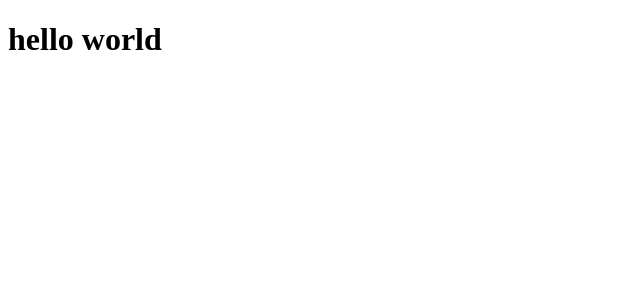
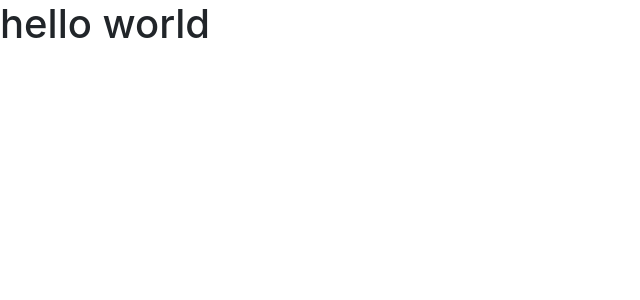
Before and after one commit to KleytonLeite/project-sds3, a React (Create React App) app in the folder frontend/: page / in a window 1280 px wide. Shown: the top 300 px of the page, without its empty margins (0-640 px from the left). Built offline with nearby package versions, Linux system fonts and the light colour scheme.

Commit message:
feat: Add booststrap

```diff
--- a/frontend/package.json
+++ b/frontend/package.json
@@ -10,6 +10,7 @@
     "@types/node": "^12.0.0",
     "@types/react": "^17.0.0",
     "@types/react-dom": "^17.0.0",
+    "bootstrap": "^4.6.0",
     "react": "^17.0.2",
     "react-dom": "^17.0.2",
     "react-scripts": "4.0.3",
--- /dev/null
+++ b/frontend/src/assets/CSS/styles.css
@@ -0,0 +1,32 @@
+@import url('https://fonts.googleapis.com/css2?family=Ubuntu:wght@300;400;500;700&display=swap');
+:root {
+    --color-primary: #FF8400;
+}
+
+html, body {
+    height: 100%;
+    font-family: "Ubuntu", sans-serif;
+}
+
+#root {
+    display: flex;
+    flex-direction: column;
+    height: 100%;
+}
+
+.content {
+    flex: 1 0 auto;
+}
+
+.footer {
+    flex-shrink: 0;
+    text-align: center;
+}
+
+.bg-primary {
+    background-color: var(--color-primary) !important;
+}
+
+.text-primary {
+    color: var(--color-primary) !important;
+}
--- a/frontend/src/index.tsx
+++ b/frontend/src/index.tsx
@@ -1,6 +1,7 @@
 import React from 'react';
 import ReactDOM from 'react-dom';
 import App from './App';
+import 'bootstrap/dist/css/bootstrap.css';
 
 
 ReactDOM.render(
```
Also changed, not shown: 1 other file (tests, documents, lock files or other folders).
